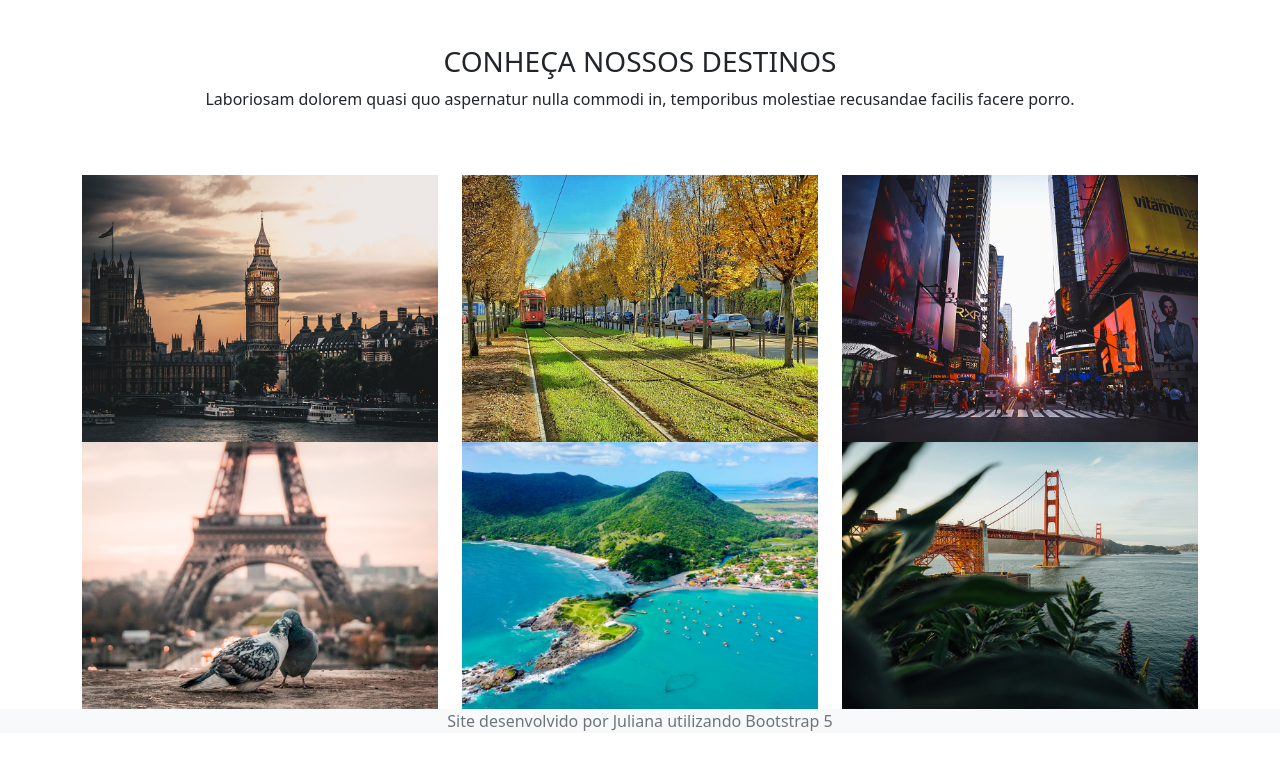
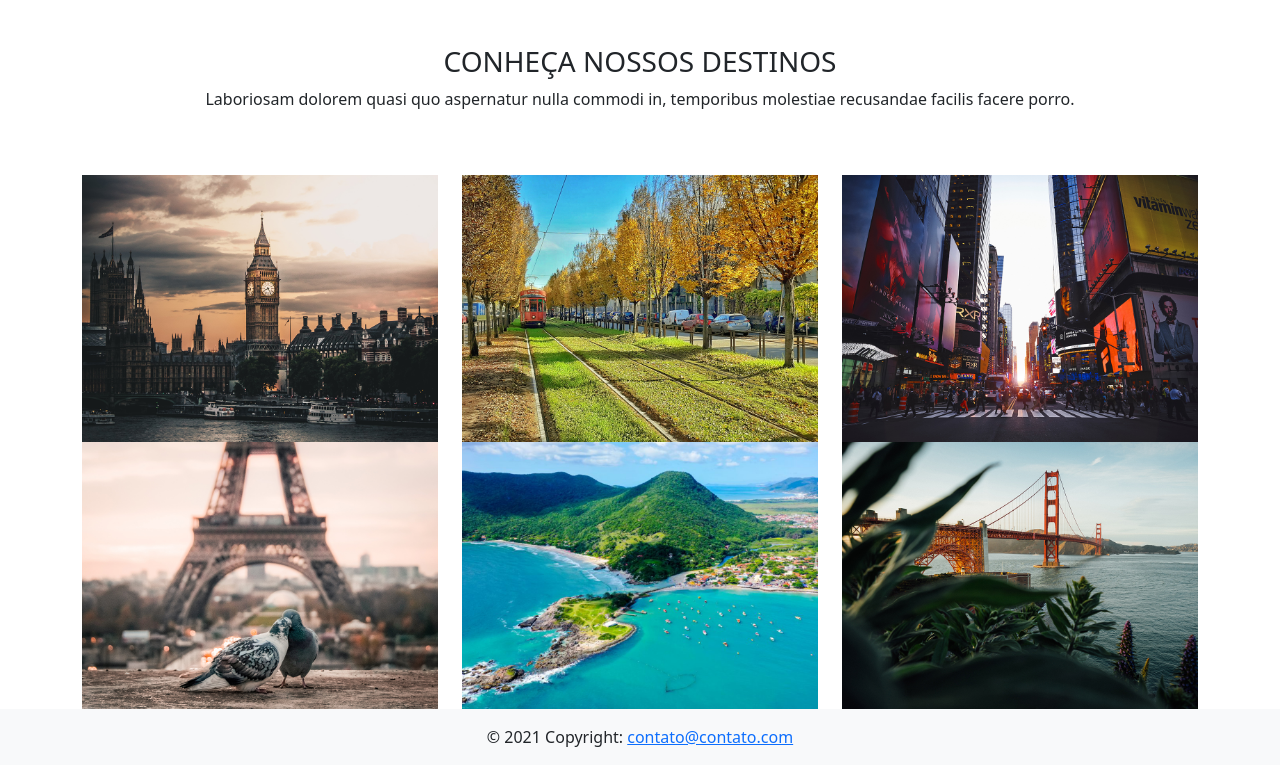
Before and after one commit to julianaoddeus/bootstrap-aula, a plain HTML site: page index.html in a window 1280 px wide. Shown: the part 1038-1803 px from the top of the page. Drawn offline with nearby package versions, Linux system fonts and the light colour scheme; a web font is replaced by a local one.

Commit message:
atualizaçao final do dia

```diff
--- a/index.html
+++ b/index.html
@@ -161,7 +161,11 @@
     </main>
 
     <footer class="footer bg-light align-self-center text-center">
-        <p class="text-muted">Site desenvolvido por Juliana utilizando Bootstrap 5</p>
+        <!-- Copyright -->
+        <div class="footer-copyright text-center py-3">© 2021 Copyright:
+            <a href="https://contato@contato.com/"> contato@contato.com</a>
+        </div>
+        <!-- Copyright -->
     </footer>
 
 
```
